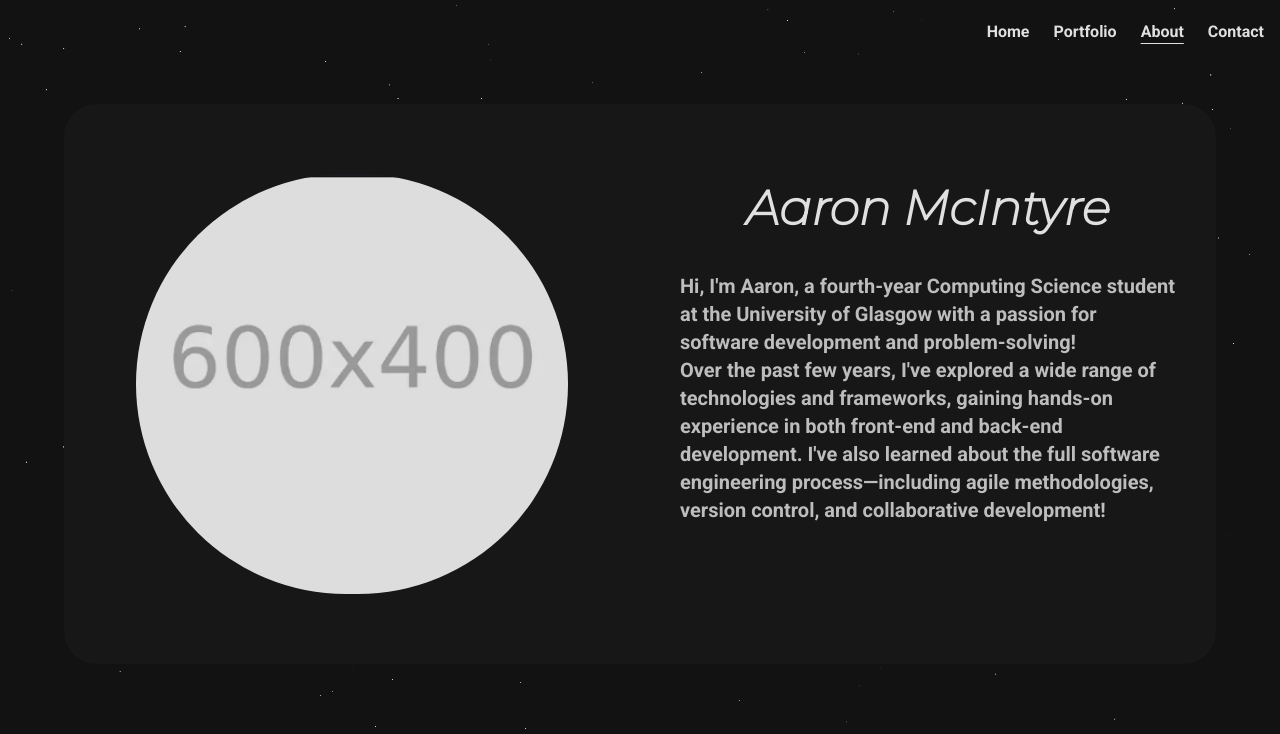
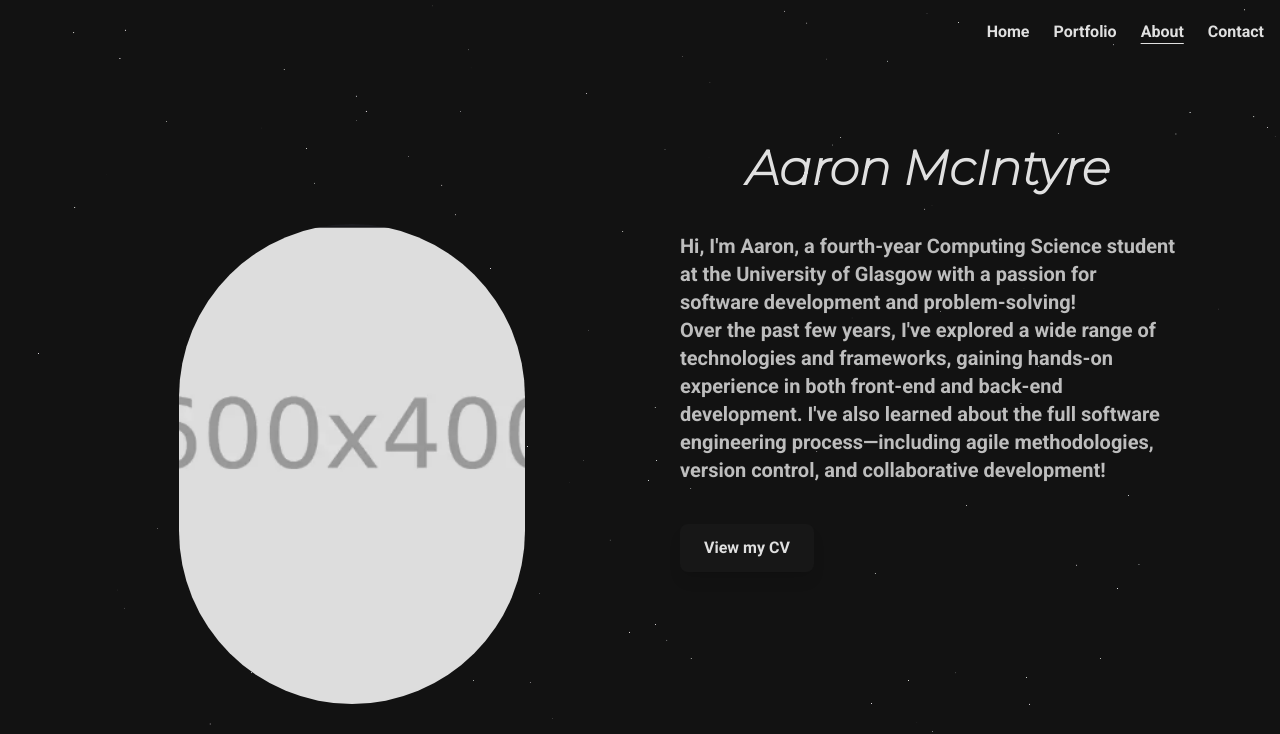
Before and after one commit to Aaron-McIntyre/Aaron-McIntyre-Portfolio-Website, a Next.js app in the folder my-portfolio/: page /about in a window 1280 px wide. Shown: the top 734 px of the page. Built offline with nearby package versions, Linux system fonts and the light colour scheme.

Commit message:
feat: CV Button

```diff
--- a/my-portfolio/src/app/about/page.tsx
+++ b/my-portfolio/src/app/about/page.tsx
@@ -3,12 +3,12 @@ import SkillFilter from "../components/SkillFilter";
 export default function About() {
   return (
     <>
-      <div className="h-[70vh] mt-10 bg-neutral-900 max-w-6xl mx-auto flex rounded-4xl">
+      <div className="h-[100vh] max-w-6xl mx-auto flex rounded-4xl">
         <div className="flex flex-1 justify-center items-center text-center">
           <img
             src="images/placeholder.png"
             alt="Profile Picture"
-            className="rounded-full object-cover w-3/4 h-3/4"
+            className="rounded-full object-cover w-3/5 h-3/5"
           />
         </div>
         <div className="flex-1 justify-center items-center overflow-hidden">
@@ -24,6 +24,17 @@ export default function About() {
             learned about the full software engineering process—including agile
             methodologies, version control, and collaborative development!
           </h3>
+
+          <a
+            href="/AaronMcIntyre_CV.pdf"
+            target="_blank"
+            rel="noopener noreferrer"
+          >
+            {" "}
+            <button className="bg-neutral-900 ml-10 border-neutral-800 shadow-lg hover:bg-neutral-800 text-[var(--text)] hover:text-[var(--text-muted)] px-6 py-3 rounded-lg">
+              View my CV
+            </button>
+          </a>
         </div>
       </div>
       <h1 className="titleFont text-6xl text-white font-bold text-center pt-20">
```
Also changed, not shown: 1 other file (tests, documents, lock files or other folders).
